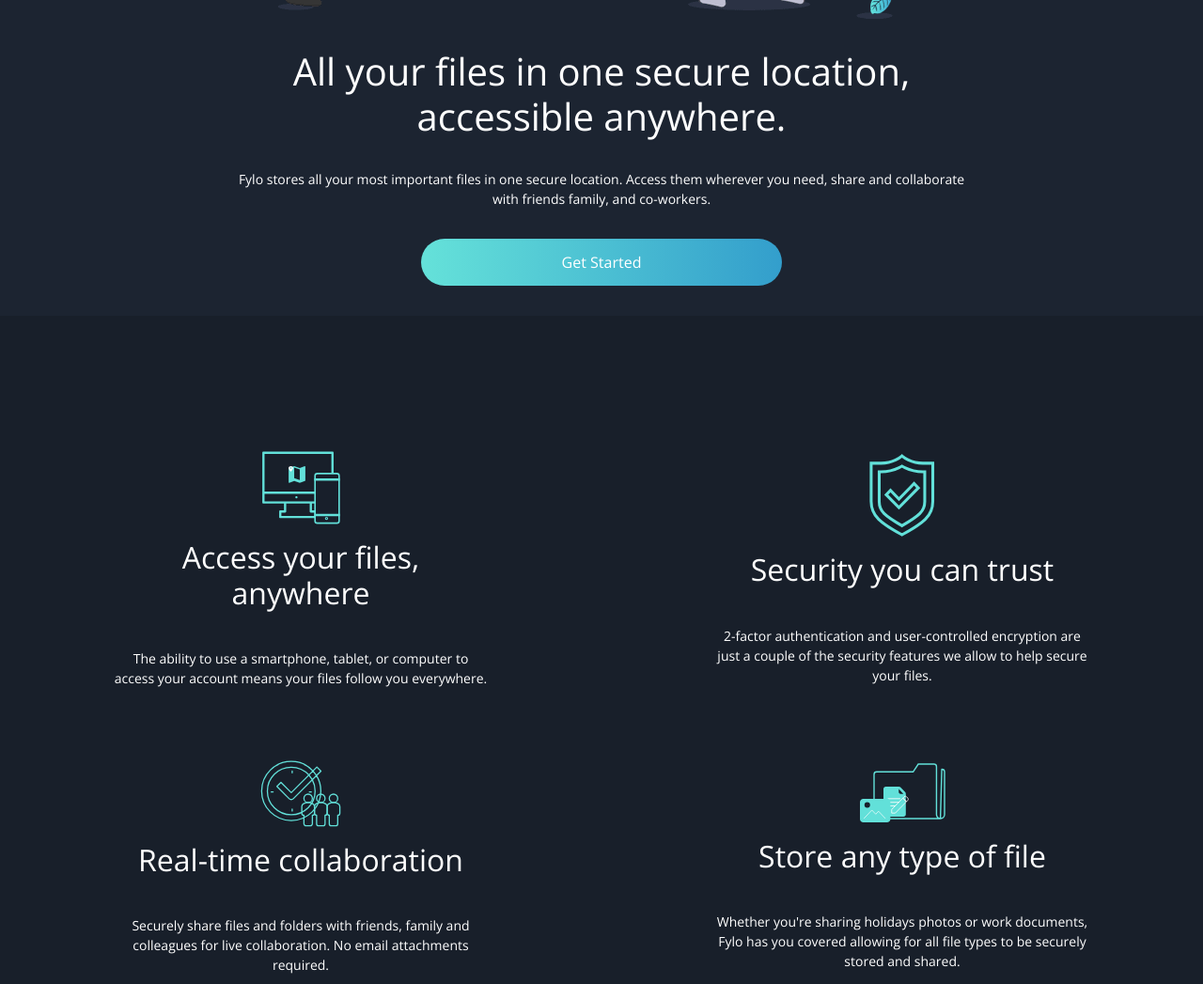
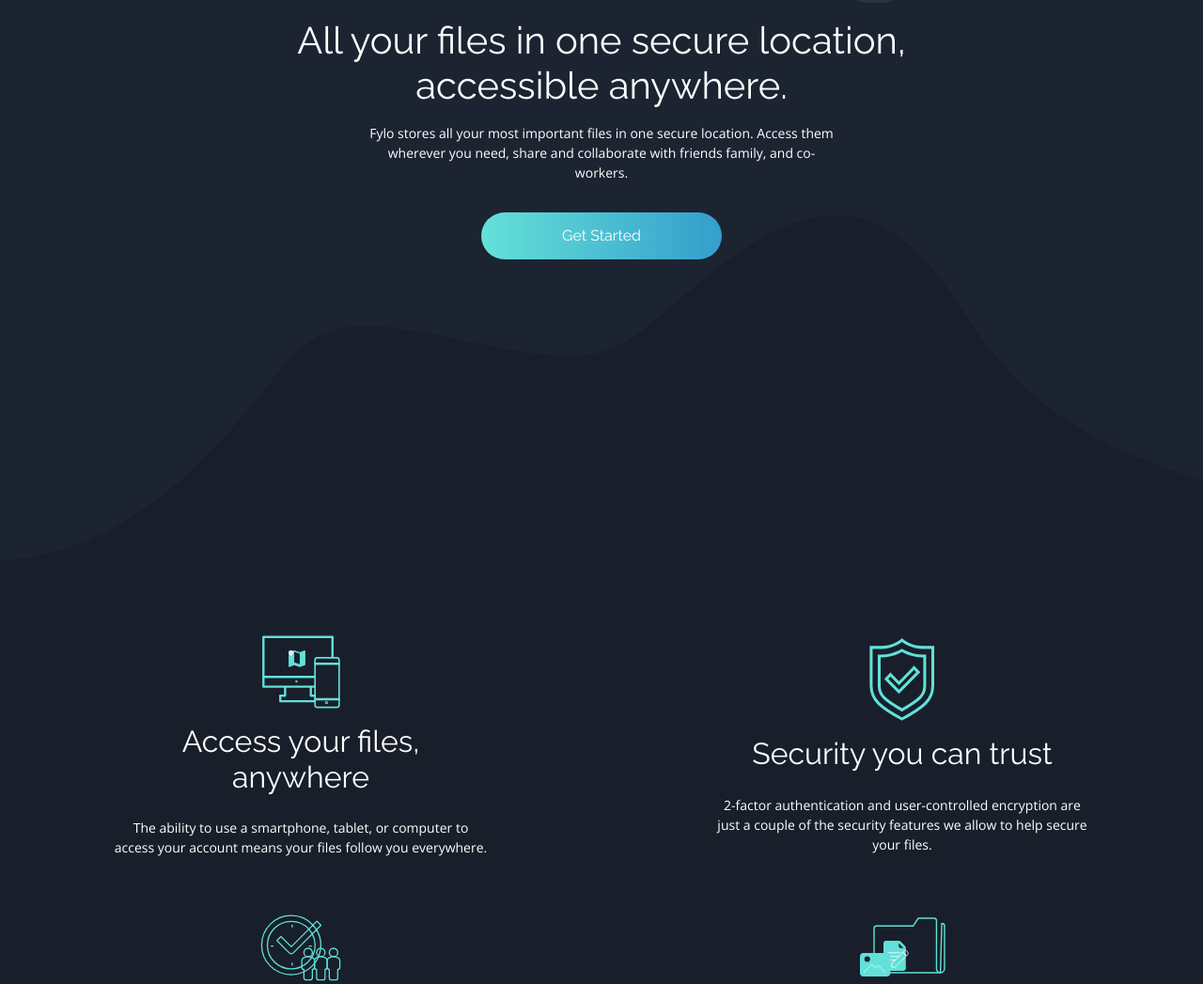
Before and after one commit to akshaymagrani/webDev_fylo-landing-page-dark, a plain HTML site: page index.html in a window 1280 px wide. Shown: the part 711-1758 px from the top of the page at 94% size. Drawn offline with nearby package versions, Linux system fonts and the light colour scheme.

Commit message:
Update index.css

```diff
--- a/index.css
+++ b/index.css
@@ -40,14 +40,14 @@
     padding-top: 2em;
     background-color: var(--introBackground);
 }
-.div1,.div2,.div3,.div4,.div5 {
+h1,h2,button{
+    font-family: 'Raleway', sans-serif;
+}
+.div1,.div3,.div4,.div5 {
     padding-top:2em;
 }
 a{
     color:white;
-}
-div{
-    padding: 1em 0.5em 0 0.5em;
 }
 .div1{
     background-color: var(--introBackground);
@@ -55,7 +55,7 @@
     z-index: 1;
 }
 .div1 > h1,p{
-    padding-top: 2rem;
+    padding-top: 1rem;
     max-width: 775px;
     margin: 0 auto;
 }
@@ -74,11 +74,20 @@
     padding:0.8em;
     margin:2em 0;
 }
+.button1{
+    max-width: 375px;
+}
 .f-works{
     color:var(--Cyan);
     border-bottom: 1px solid cyan;
     margin:1em 0;
     padding:0.5em 0;
+}
+.div3-content > p{
+    margin-bottom: 1em;
+}
+.div3-content{
+    margin-bottom: 2em;
 }
 .bg-image-desktop{
     display: none;
@@ -97,6 +106,7 @@
 }
 .div4{
     position: relative;
+
 }
 .bg-quotes{
     max-height:40px;
@@ -111,16 +121,21 @@
     padding:1em;
     border-radius: 5px;
 }
+.div2, .div3, .div4, .div5{
+    margin: 1em;
+}
 .div5{
     background-color: var(--testimonialsBackground);
     margin: 1em;
     padding: 1em;
     position: relative;
     top: 120px;
+    border-radius: 10px;
+    box-shadow: 0 10px 10px black;
 }
 .div-footer{
     background-color: var(--footerBackground);
-    padding-top: 8em;
+    padding-top: 10em;
     width: 100%;
 }
 .div-footer-icon{
@@ -138,10 +153,11 @@
     height:20px;
     border: 1px solid white;
     border-radius: 50%;
-    padding:10px;
+    padding:1em;
     margin: 1em;
+    vertical-align: middle;
 }
-.attribution { font-size: 11px; text-align: center; }
+.attribution { font-size: 11px; text-align: center; margin: 2em;}
 .attribution a { color: hsl(228, 45%, 44%); }
 
 @media screen and (min-width:775px) {
@@ -152,14 +168,38 @@
         width:100%;
         display: block;
         position: relative;
-        height: 400px;
+        height: 600px;
         z-index: -1;
+        bottom: 200px;
     }
-    div{
-        padding: 1em 0 0;
+    .div1{
+        padding-bottom: 20em;
+    }
+    .div1 > p{
+        max-width: 500px;
+    }
+    .div1::before{
+        position: absolute;
+        bottom: 0;
+        content:"";
+        display: block;
+        width:100%;
+        background-image: url("images/bg-curvy-desktop.svg");
+        background-repeat: no-repeat;
+        height: 500px;
+        background-position: bottom;
+        background-size: contain;
+        background-origin: content-box, padding-box;
+        mix-blend-mode: normal;
+        object-fit: cover;
+        z-index: -1;
+        background-position: right bottom;
     }
     .button1{
-        margin-top: 2rem;
+        width: 20%;
+    }
+    .button2{
+        width: 30%;
     }
     .div3, .div4{
         max-width: 1445px;
@@ -174,7 +214,9 @@
         grid-template-columns: 1fr 1fr;
         grid-template-rows: 1fr 1fr;
         max-width: 1445px;
-        margin:3em auto;
+        margin:0 auto;
+        position: relative;
+
     }
     .div2-1{
         grid-row: 1/2;
@@ -221,7 +263,6 @@
     }
     .button{
         display: inline-block;
-        width:30%;
         margin:2em 1em;
     }
     .div-footer-flex{
@@ -245,4 +286,7 @@
     .media-body{
         padding: 0 1em;
     }
+    .div-footer{
+        padding: 6em;
+    }
 }
```
